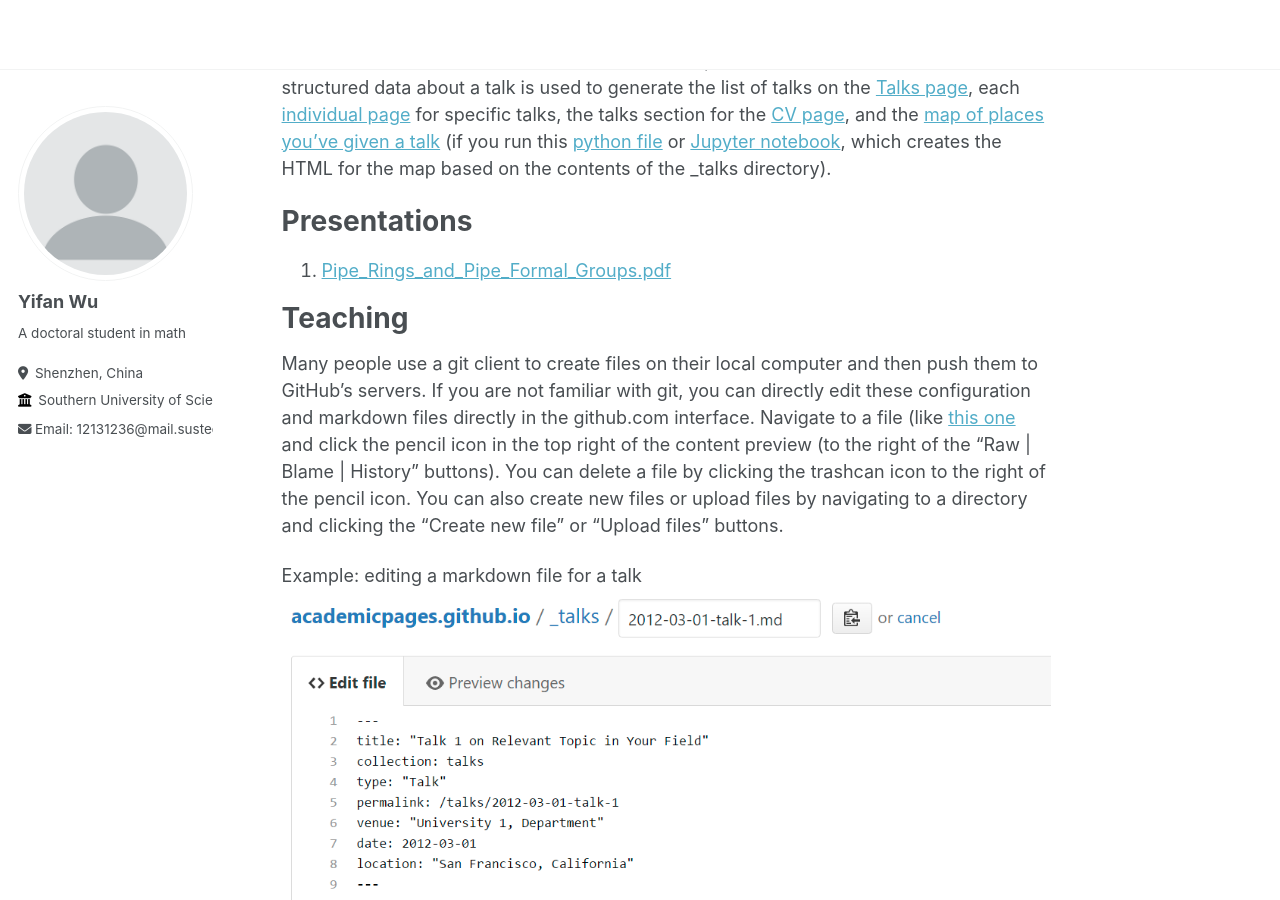
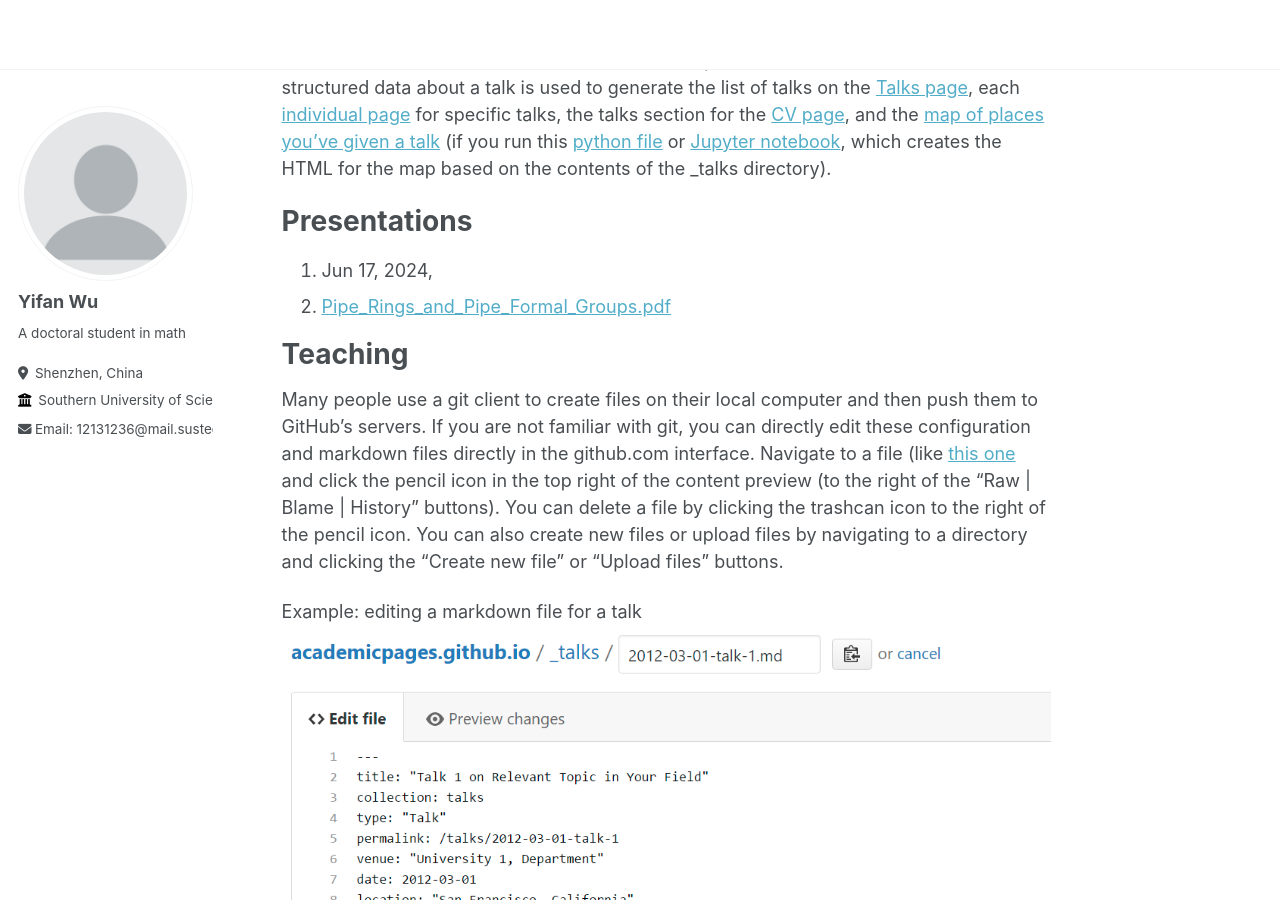
Before and after one commit to Wuyf19970105/Wuyf19970105.github.io, a Jekyll site: the page built from _pages/about.md, in a window 1280 px wide and 900 px high, scrolled down 888 px. Built offline with Jekyll 4.4.1, drawn with Linux system fonts in a browser that asks for light colours.

Commit message:
Update about.md
Signed-off-by: Yifan Wu <148335396+Wuyf19970105@users.noreply.github.com>

```diff
--- a/_pages/about.md
+++ b/_pages/about.md
@@ -35,7 +35,7 @@ For site content, there is one markdown file for each type of content, which are
 
 Presentations
 ======
-
+1. Jun 17, 2024,
 1. [Pipe_Rings_and_Pipe_Formal_Groups.pdf](https://Wuyf19970105.github.io/files/Pipe_Rings_and_Pipe_Formal_Groups.pdf)
 
 Teaching
```
